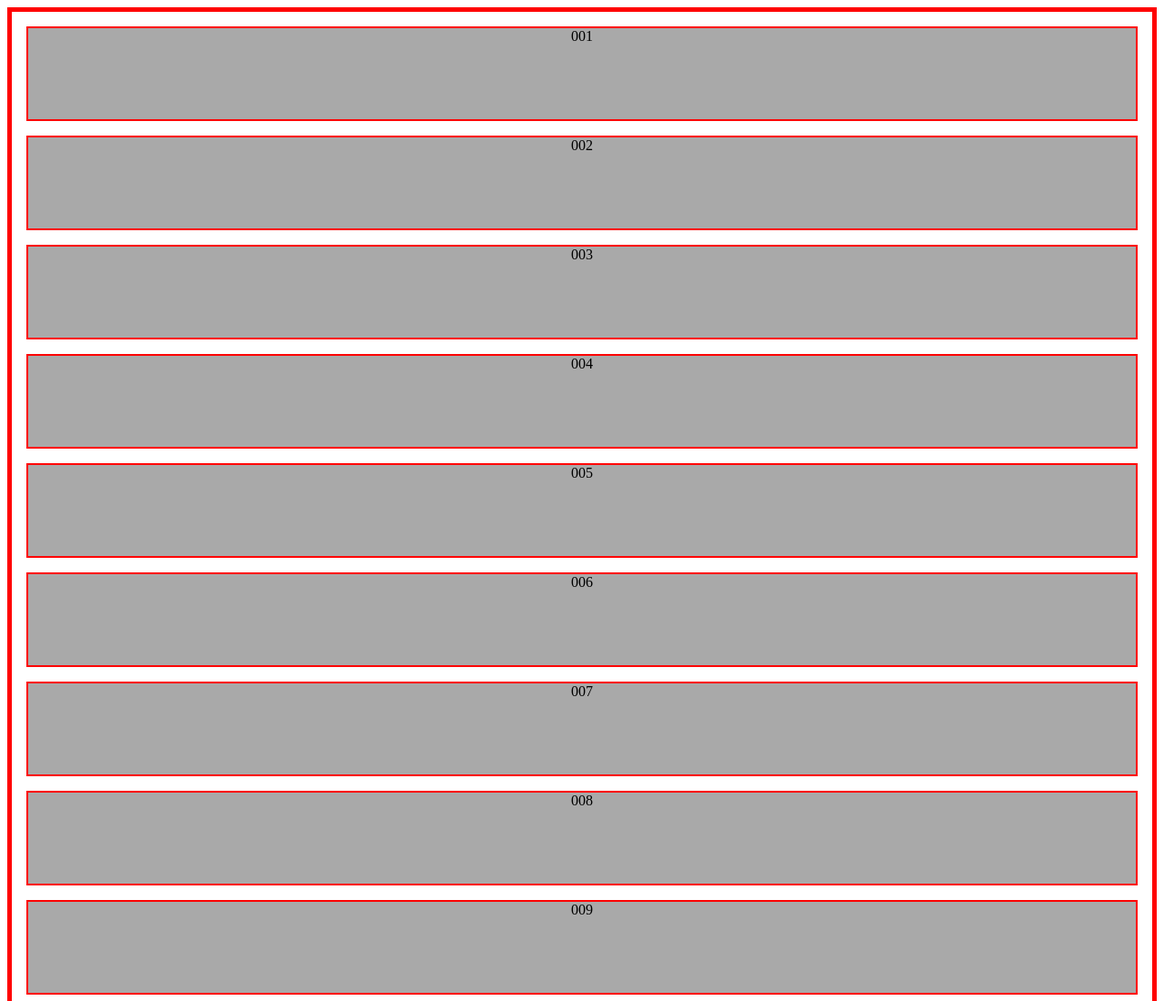
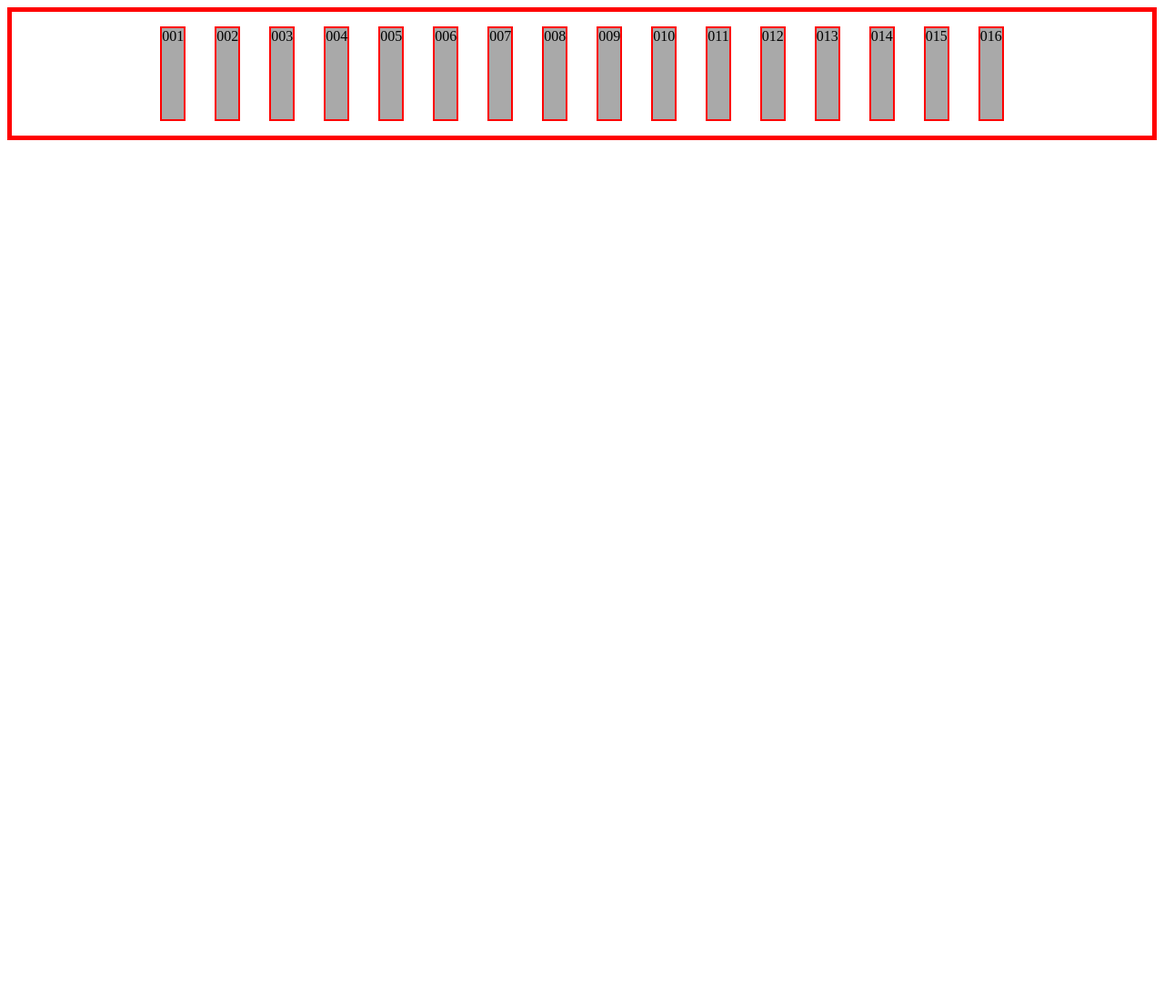
Before and after one commit to fbw-d09/uib-layout-flex-QuanXuuu, a website: page challenges/05/index.html in a window 1280 px wide. Shown: the top 1100 px of the page at 91% size. After the commit the page ends 800 px from the top, so only its background shows below. Drawn offline with Linux system fonts and the light colour scheme.

Commit message:
Add styling

```diff
--- a/challenges/05/main.css
+++ b/challenges/05/main.css
@@ -2,6 +2,9 @@
 
 body {
   border: 5px solid red;
+  display: flex;
+  flex-wrap: nowrap;
+  justify-content: center;
 }
 
 div {
```
